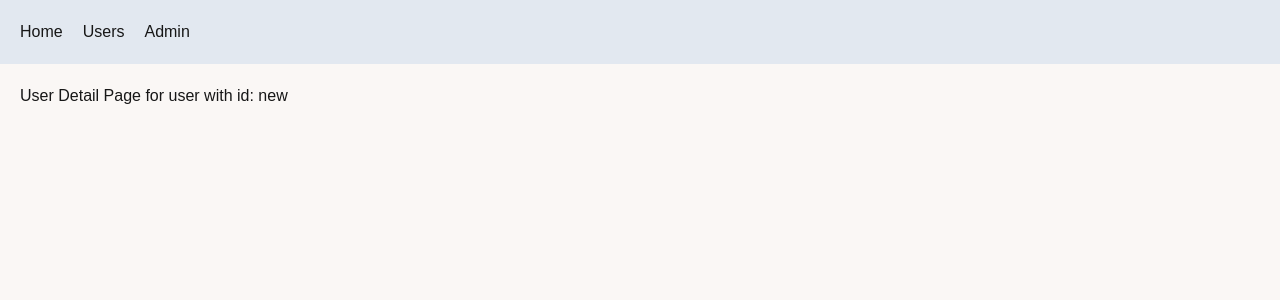
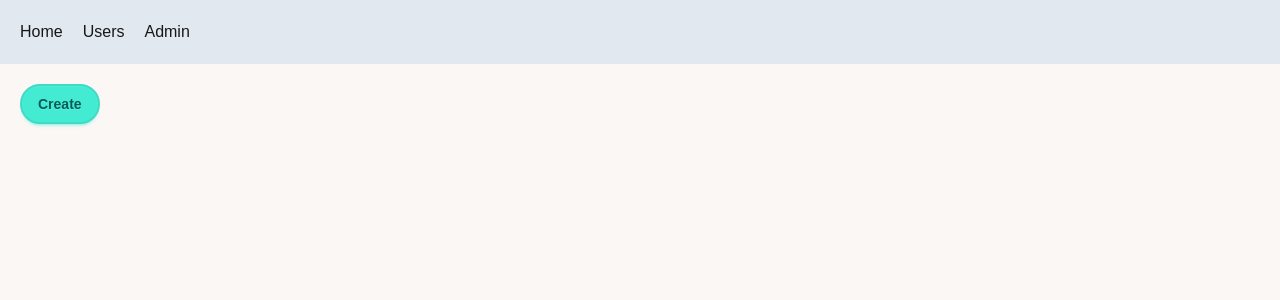
Before and after one commit to pouyasadeqii/issue-tracker, a Next.js app: page /users/new in a window 1280 px wide. Shown: the top 300 px of the page. Built offline with nearby package versions, Linux system fonts and the light colour scheme.

Commit message:
feat: programmatic navigation with useRouter hook

```diff
--- /dev/null
+++ b/app/users/new/page.tsx
@@ -0,0 +1,17 @@
+'use client';
+
+import { useRouter } from "next/navigation";
+
+const CreateNewUser = () => {
+    const router = useRouter();
+
+    return (
+        <div>
+            <button className="btn btn-primary" onClick={() => {
+                router.push("/users");
+            }}>Create</button>
+        </div>
+    );
+};
+
+export default CreateNewUser;
--- a/app/users/page.tsx
+++ b/app/users/page.tsx
@@ -1,3 +1,4 @@
+import Link from "next/link";
 import UsersTable from "./UsersTable";
 
 
@@ -12,6 +13,7 @@
         <>
             <h1>Users</h1>
             <button className="btn btn-primary w-fit">Button</button>
+            <Link href="/users/new" className="btn btn-secondary">New User</Link>
             <UsersTable sortOrder={resolvedSearchParams.sortOrder} />
         </>
     );
```
